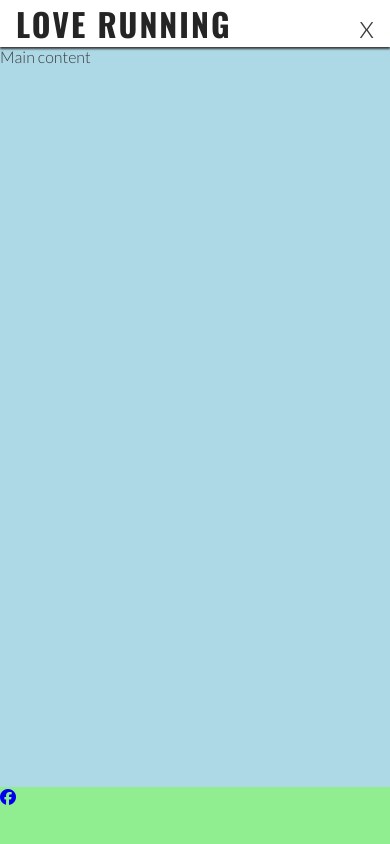
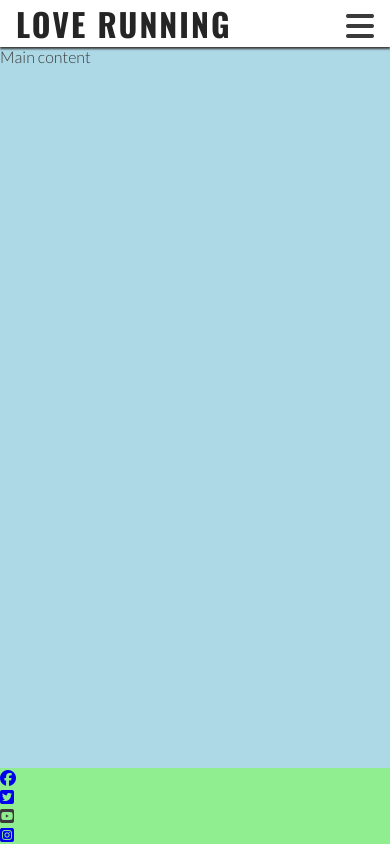
Before and after one commit to Amin7896-123/love-running, a plain HTML site: page index.html in a window 390 px wide. Drawn offline with nearby package versions, Linux system fonts and the light colour scheme.

Commit message:
Add remaining links to footer

```diff
--- a/index.html
+++ b/index.html
@@ -41,8 +41,8 @@
       <a href="index.html">
         <h1 id="logo">Love Running</h1>
       </a>
-      <input type="checkbox" id="nav-toggle" name="nav-toggle" />
-      <label for="nav-toggle" class="nav-toggle-label">x</label>
+      <input type="checkbox" id="nav-toggle" name="nav-toggle"/>
+      <label for="nav-toggle" class="nav-toggle-label"><i class="fa-solid fa-bars"></i></label>
       <nav>
         <ul id="menu">
           <li><a href="" class="active">Home</a></li>
@@ -65,8 +65,9 @@
             ><i class="fa-brands fa-facebook"></i></a
           >
         </li>
-        <li><a href=""></a></li>
-        <li><a href=""></a></li>
+        <li><a href="https://x.com/" target="_blank" rel="noopener" aria-label="Visit our Twitter Page"><i class="fa-brands fa-twitter-square"></i></a></li>
+        <li><a href="https://www.youtube.com/" target="_blank" rel="noopener" aria-label="Visit our Youtube Page"></a><i class="fa-brands fa-youtube-square"></i></li>
+        <li><a href="https://www.instagram.com/" target="_blank" rel="noopener" aria-label="Visit our instagram Page"><i class="fa-brands fa-square-instagram"></i></a></li>
       </ul>
     </footer>
 
```
